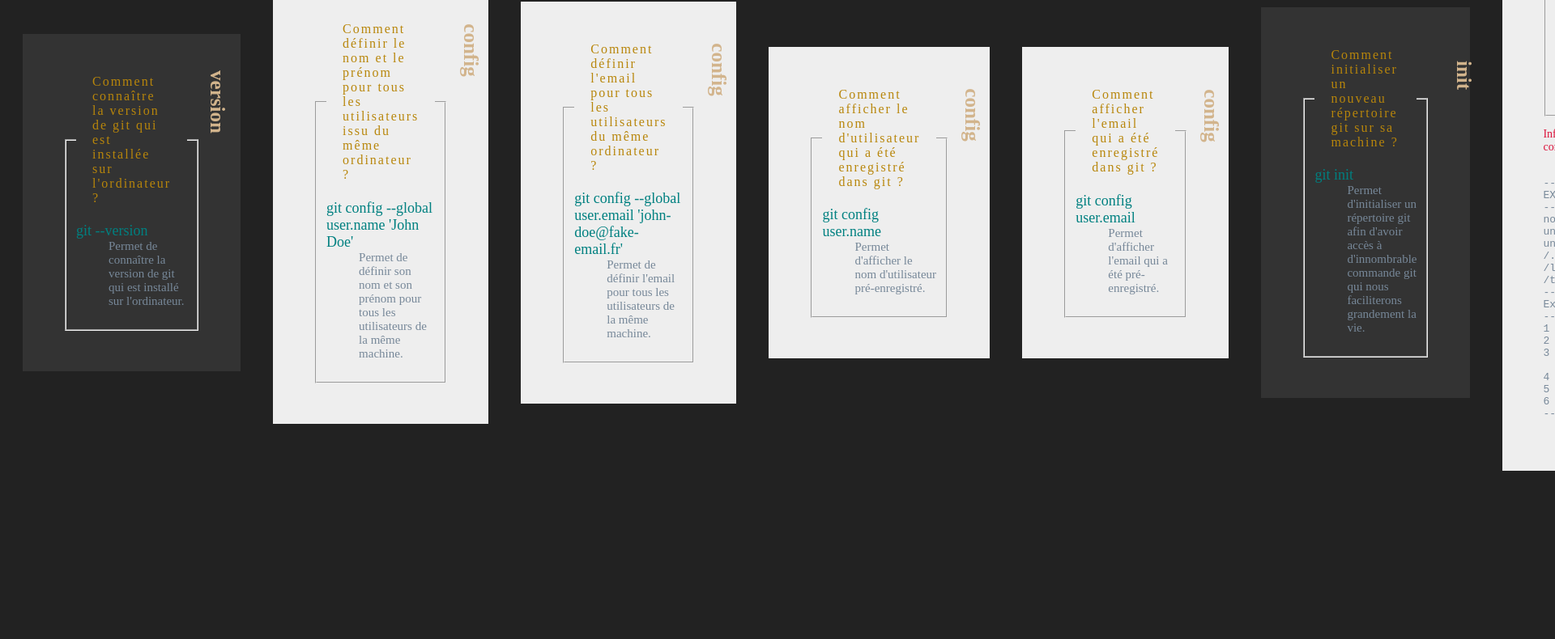
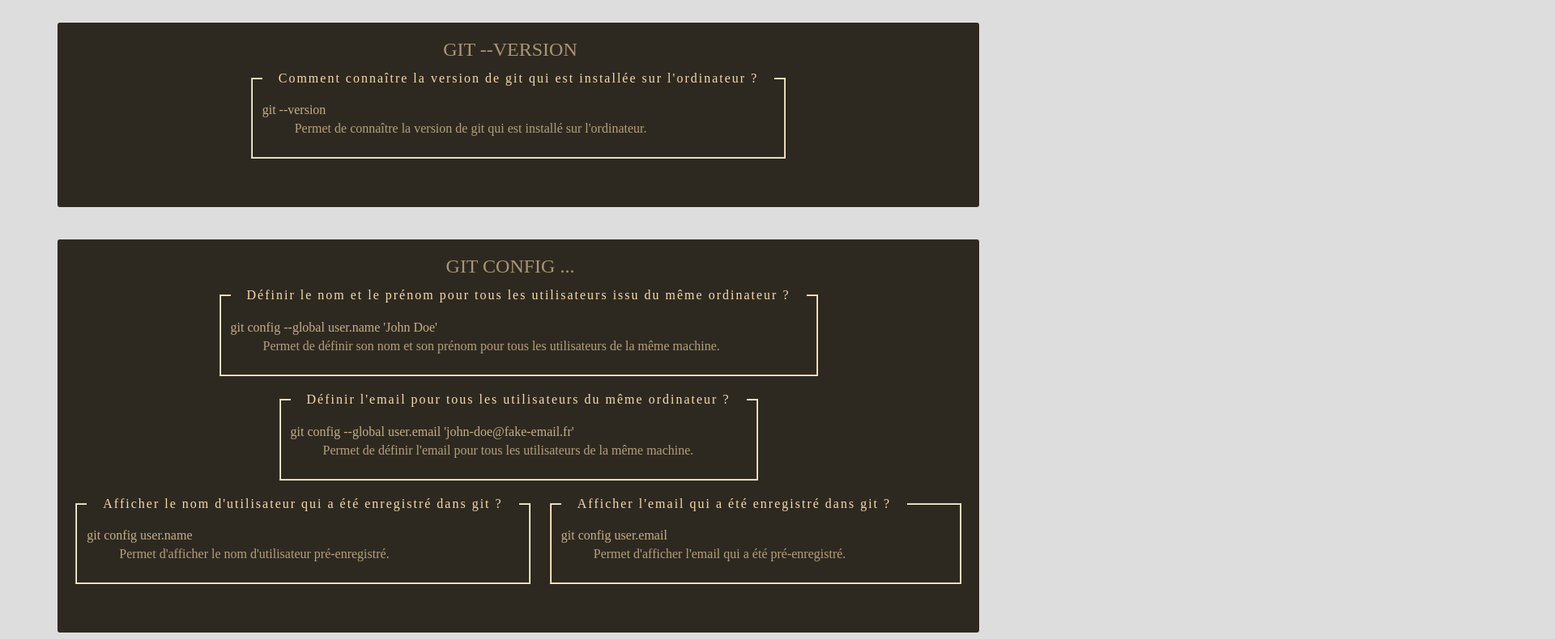
Before and after one commit to Zyrass/Dyma-Learn-Git, a plain HTML site: page index.html in a window 1280 px wide. Shown: the part 109-899 px from the top of the page at 81% size, 1920 px wide, since content can reach past the window. Before the commit the page ends 800 px from the top, so only its background shows below. Drawn offline with Linux system fonts and the light colour scheme.

Commit message:
Modification de la structure

```diff
--- a/commands.js
+++ b/commands.js
@@ -3,133 +3,115 @@
  * VERSION
  * -----------------------------------------------------------------------------
  */
-const version = newArticle(
-	"version",
-	"version",
+const sectionVersion = newSection("version", "git --version");
+const articleVersion = newArticle(
+	"section__version",
+	1,
 	"Comment connaître la version de git qui est installée sur l'ordinateur ?",
 	"git --version",
 	"Permet de connaître la version de git qui est installé sur l'ordinateur."
-)
-section.appendChild( version );
+);
+sectionVersion.append(articleVersion);
+main.appendChild( sectionVersion );
 
 /**
  * -----------------------------------------------------------------------------
  * CONFIGURATION
  * -----------------------------------------------------------------------------
  */
-const configUserName = newArticle(
-	"configUserName",
-	"config",
-	"Comment définir le nom et le prénom pour tous les utilisateurs issu du même ordinateur ?",
+const sectionConfig = newSection("config", "git config ...");
+
+const articleConfigUserName = newArticle(
+	"section__config",
+	2,
+	"Définir le nom et le prénom pour tous les utilisateurs issu du même ordinateur ?",
 	"git config --global user.name 'John Doe'",
-	"Permet de définir son nom et son prénom pour tous les utilisateurs de la même machine.",
-	"#eee"
-)
-const configUserEmail = newArticle(
-	"configUserEmail",
-	"config",
-	"Comment définir l'email pour tous les utilisateurs du même ordinateur ?",
+	"Permet de définir son nom et son prénom pour tous les utilisateurs de la même machine."
+);
+const articleConfigUserEmail = newArticle(
+	"section__config",
+	3,
+	"Définir l'email pour tous les utilisateurs du même ordinateur ?",
 	"git config --global user.email 'john-doe@fake-email.fr'",
 	"Permet de définir l'email pour tous les utilisateurs de la même machine.",
-	"#eee"
-)
-const configGetUserName = newArticle(
-	"configGetUserName",
-	"config",
-	"Comment afficher le nom d'utilisateur qui a été enregistré dans git ?",
+);
+const articleConfigShowUserName = newArticle(
+	"section__config",
+	4,
+	"Afficher le nom d'utilisateur qui a été enregistré dans git ?",
 	"git config user.name",
 	"Permet d'afficher le nom d'utilisateur pré-enregistré.",
-	"#eee"
-)
-const configGetUserEmail = newArticle(
-	"configGetUserEmail",
-	"config",
-	"Comment afficher l'email qui a été enregistré dans git ?",
+);
+
+const articleConfigShowUserEmail = newArticle(
+	"section__config",
+	5,
+	"Afficher l'email qui a été enregistré dans git ?",
 	"git config user.email",
 	"Permet d'afficher l'email qui a été pré-enregistré.",
-	"#eee"
-)
+);
 
-section.append(
-	// Création
-	configUserName,
-	configUserEmail,
-	// Visualisation
-	configGetUserName,
-	configGetUserEmail
-)
+sectionConfig.append(
+	articleConfigUserName,
+	articleConfigUserEmail,
+	articleConfigShowUserName,
+	articleConfigShowUserEmail
+);
+main.append(sectionConfig);
 
 /**
  * -----------------------------------------------------------------------------
  * INITIALISATION
  * -----------------------------------------------------------------------------
  */
-const init = newArticle(
-	"init",
-	"init",
+const sectionInit = newSection( "init", "git init" );
+const articleInit = newArticle(
+	"section__init",
+	6,
 	"Comment initialiser un nouveau répertoire git sur sa machine ?",
 	"git init",
 	"Permet d'initialiser un répertoire git afin d'avoir accès à d'innombrable commande git qui nous faciliterons grandement la vie."
-)
-section.append( init );
+);
+sectionInit.appendChild( articleInit );
+main.appendChild( sectionInit );
 
 /**
  * -----------------------------------------------------------------------------
  * INITIALISATION D'UN FICHIER POUR IGNORER DES FICHIERS
  * -----------------------------------------------------------------------------
  */
-const ignore = newArticle(
-	"ignore",
-	".gitignore",
+const sectionIgnore = newSection( "ignore", ".gitignore" );
+const articleIgnore = newArticle(
+	"section__ignore",
+	7,
 	"Comment éviter de partager des fichiers qui peuvent être senssible ?",
 	".gitignore",
-	"Permet de créer un fichier caché qui sera interpréter par git afin, selon son contenu d'éviter de propager des données confidentiels ou bien de ne pas suivre des dossiers inutile",
-	"#eee"
+	"Permet de créer un fichier caché qui sera interpréter par git afin, selon son contenu d'éviter de propager des données confidentiels ou bien de ne pas suivre des dossiers inutile"
 )
+const exempleContentGitIgnore = document.getElementById(
+	"article__7__section__ignore"
+)
+const h3 = document.createElement( "h3" );
+const p = document.createElement("p");
+const dl = document.createElement("dl");
 
-//
-// touch .gitignore
+h3.innerText = "Exemple d'un contenu d'un fichier .gitignore";
+dl.innerHTML = `<dt>node_modules</dt>
+		<dd>On ne suivra pas le dossier node_modules</dd>
+	<dt>unRepertoire/*.txt</dt>
+		<dd>Dans unRepertoire on ne suivra pas les .txt</dd>
+	<dt>unAutreRepertoire/**/*.md</dt>
+		<dd>Dans un dossier et ces sous-dossiers, on ne suivra pas les .md (markdown)</dd>
+	<dt>/.bundle</dt>
+		<dd>ignore tous les .bundle</dd>
+	<dt>/log/*</dt>
+		<dd>ignore tous les fichiers dans le dossier log</dd>
+	<dt>/tmp</dt>
+		<dd>ignore le dossier tmp (dossier temporaire)</dd>`
+exempleContentGitIgnore.append(h3, dl);
 
-section.append( ignore );
-
-const articleIgnore = document.getElementById("ignore");
-const p = document.createElement("p");
-const pre = document.createElement("pre");
-
-p.innerHTML = "Information complémentaire pour créer un fichier en ligne de commande : <mark>touch .gitignore</mark>";
-p.style.fontSize = "14px";
-p.style.color = "crimson"
-
-pre.innerHTML = `<code>
------------------------------------------------
-EXEMPLE D'UN CONTENU D'UN FICHIER .gitignore
------------------------------------------------
-node_modules
-unRepertoire/*.txt
-unAutreRepertoire/**/*.md
-/.bundle
-/log/*
-/tmp
------------------------------------------------
-Explication :
------------------------------------------------
-1 - On ne suivra pas le dossier node_modules
-2 - Dans unRepertoire on ne suivra pas les .txt
-3 - Dans un dossier et ces sous-dossiers,
-    on ne suivra pas les .md (markdown)
-4 - ignore tous les .bundle
-5 - ignore tous les fichiers dans le dossier log
-6 - ignore le dossier tmp (dossier temporaire)
------------------------------------------------</code>`;
-
-
-pre.style.color = "lightslategrey";
-
-articleIgnore.append(p, pre);
-
-
-
-
+articleIgnore.appendChild(exempleContentGitIgnore);
+main.appendChild( sectionIgnore );
 
 
 
--- a/git.js
+++ b/git.js
@@ -1,63 +1,63 @@
-/**
- * -----------------------------------------------------------------------------
- * Sélection de la section regroupant tous mes futurs articles.
- * -----------------------------------------------------------------------------
- */
-const section = document.getElementById("section");
+"use-strict"
+
+// Sélection du main regroupant toutes mes futures sections.
+const main = document.getElementById("main");
 
 /**
- * -----------------------------------------------------------------------------
- * Création d'une fonction qui me permet de créer un article complet sur le dom.
- * -----------------------------------------------------------------------------
+ * FR : Création d'une fonction qui me permet de créer une nouvelle section
+ * @param { String } identifiantSection
+ * @param { String } titre
  */
+const newSection = ( identifiantSection, titre ) => {
 
+	const section = document.createElement("section");
+	const h2 = document.createElement("h2");
+
+	section.classList.add("section__container");
+	section.setAttribute("id", "section__" + identifiantSection);
+
+	h2.innerText = titre;
+
+	section.appendChild( h2 );
+	main.appendChild( section );
+
+	return section;
+}
+
+/**
+ * FR : Vous permet de créer un article sur le DOM
+ * @param { String } identifiantSection
+ * @param { Number } identifiantArticle
+ * @param { String } legende
+ * @param { String } terme
+ * @param { String } definition
+ */
 const newArticle = (
-	identifiant,
-	titre,
-	legende,
-	terme,
-	definition,
-	backgroundColor = "#333"
+	identifiantSection, identifiantArticle, legende, terme, definition
 ) => {
 
+	const sectionID = document.getElementById(identifiantSection);
 	const article = document.createElement("article");
-	const h2 = document.createElement("h2");
 	const fieldset = document.createElement("fieldset");
 	const legend = document.createElement("legend");
 	const dl = document.createElement("dl");
 	const dt = document.createElement("dt");
 	const dd = document.createElement("dd");
 
-	article.setAttribute("id", identifiant);
-	article.style.backgroundColor = backgroundColor;
-
-	h2.innerText = titre;
-	h2.style.position = "absolute";
-	h2.style.fontSize = "25px";
-	h2.style.right = "-10px";
-	h2.style.top = "50px";
-	h2.style.transform = "rotate(90deg)";
-	h2.style.fontWeight = "700";
-	h2.style.color = "tan";
+	article.classList.add("article__container");
+	article.setAttribute(
+		"id", "article__" + identifiantArticle + "__" + identifiantSection
+	);
 
 	legend.innerText = legende;
-	legend.style.color = "darkgoldenrod";
-	legend.style.padding = "0 20px";
-	legend.style.letterSpacing = "2px";
+	dt.innerText = terme;
+	dd.innerText = definition;
 
-	dt.innerText = terme;
-	dt.style.fontSize = "18px"
-	dt.style.fontWeight = "300";
-	dt.style.color = "teal";
-
-	dd.innerText = definition;
-	dd.style.fontSize = "15px";
-	dd.style.fontWeight = "300";
-	dd.style.color = "lightslategrey";
-
-	article.append(h2, fieldset);
+	article.appendChild( fieldset);
 	fieldset.append(legend, dl);
 	dl.append(dt, dd);
 
+	sectionID.append(article);
+
 	return article;
 }
--- a/index.html
+++ b/index.html
@@ -7,8 +7,11 @@
   <link rel="stylesheet" href="styles.css">
 </head>
 <body>
-  <section id="section"></section>
-
+  <h1>
+    Apprentissage de Git & Github<br />
+    <small>Via la plateforme : Dyma.fr</small>
+  </h1>
+  <main class="main__container" id="main"></main>
   <script src="./git.js"></script>
   <script src="./commands.js"></script>
 </body>
--- a/styles.css
+++ b/styles.css
@@ -1,19 +1,82 @@
 /* Style générale  */
 body {
-  background-color: #222;
+  background-color: #ddd;
+}
+
+h1 {
+  text-transform: uppercase;
+  letter-spacing: 2px;
+  color: #222;
+  text-align: center;
+}
+h1 small {
+  font-weight: 300;
+}
+
+.main__container {
+  display: flex;
+  flex-direction: row;
+  flex-wrap: wrap;
+  justify-content: space-evenly;
 }
 
 section {
+  padding-top: 100px;
+  padding-bottom: 50px;
   display: flex;
-  flex-direction: row;
-  flex-wrap: nowrap;
+  flex-flow: row wrap;
   justify-content: space-evenly;
-  align-items: center;
+  margin: 20px;
+  width: 90%;
+  border-radius: 3px;
+  padding-top: 50px;
+  filter: sepia(100%);
+  transition: all .8s linear;
+  background-color: #222;
+}
+section:hover {
+  filter: sepia(10%);
+  transition: all .8s linear;
+  box-shadow: 0 0 5px #eee;
+}
+article {
+  margin: 10px 0;
+  min-width: 45%;
+  max-width: 100%;
+  position: relative;
 }
 
-article {
-  position: relative;
-  margin: 20px;
-  padding: 50px;
+h2 {
+  position: absolute;
+  top: 0px;
+  color: chocolate;
+  font-weight: 300;
+  text-align: center;
+  text-transform: uppercase;
+  margin: 20px 20px 0 0;
+}
 
+h3 {
+  color: chocolate;
+  text-transform: uppercase;
+  font-weight: 300;
 }
+
+legend {
+  color: tan;
+  padding: 0 20px;
+  letter-spacing: 2px;
+}
+
+dt {
+  font-size: 16px;
+  color: lime;
+  font-weight: 300;
+  padding-bottom: 5px;
+}
+
+dd {
+  font-size: 16px;
+  color: lightslategray;
+  font-weight: 300;
+}
```
Also changed, not shown: objets.js (deleted, +0 -24 lines).
